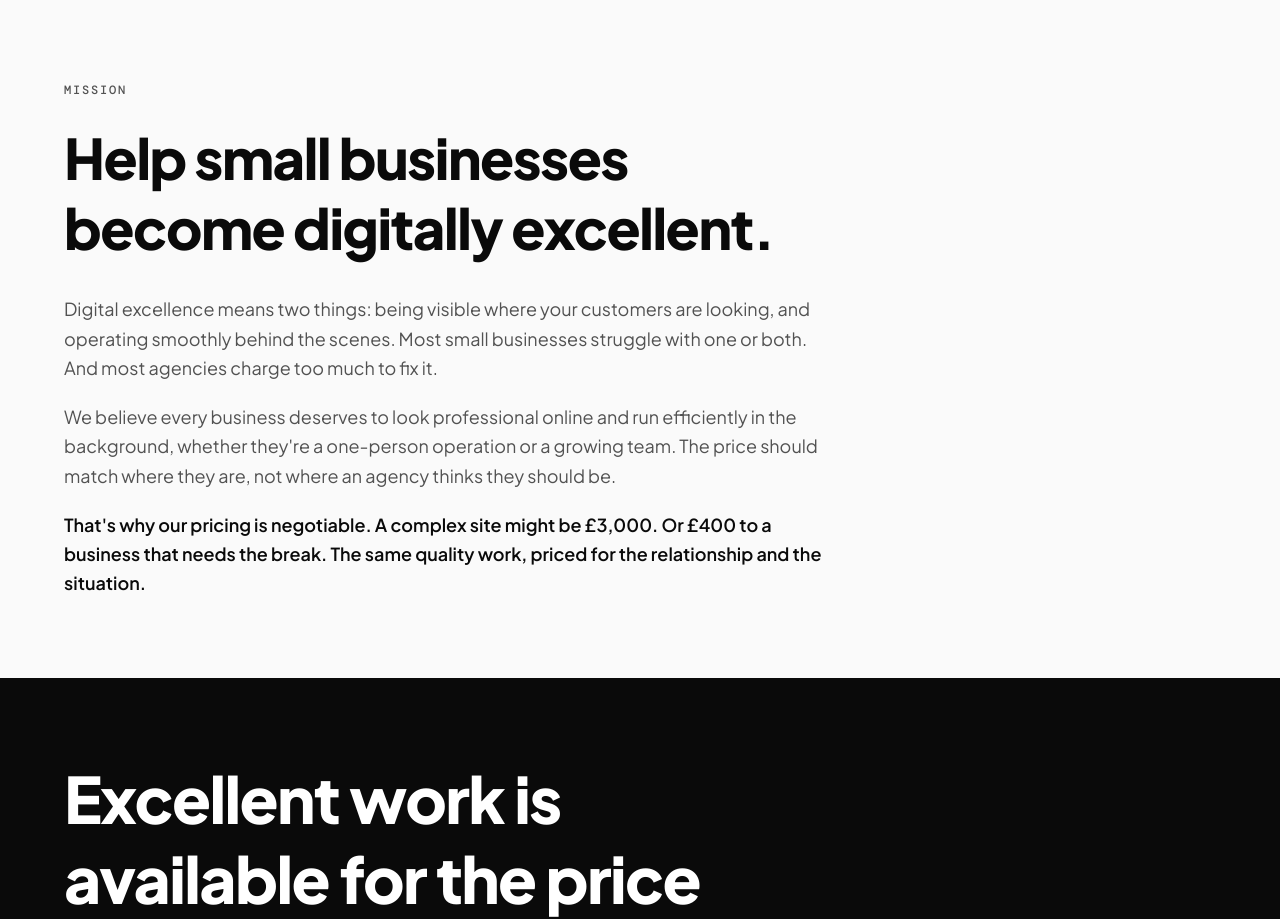
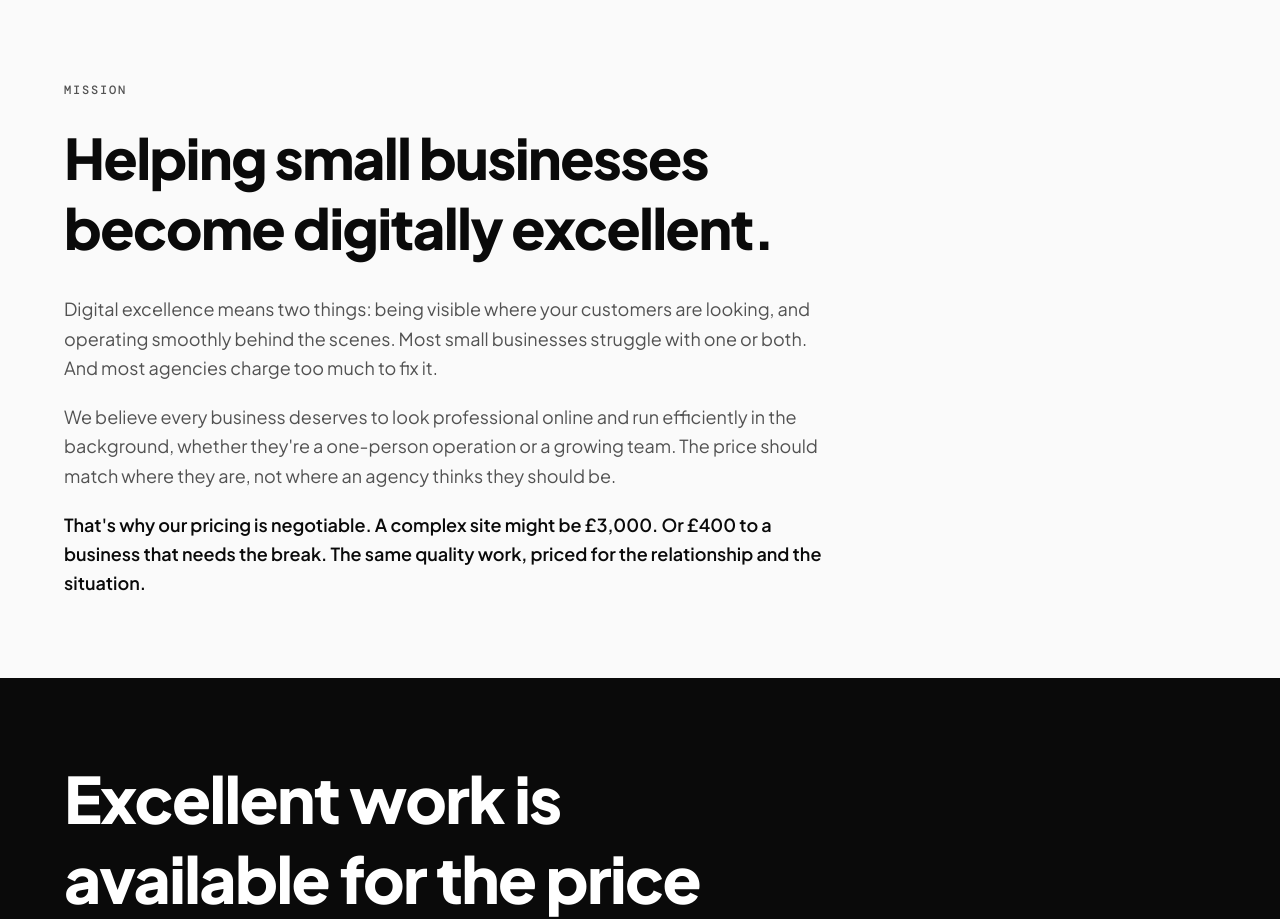
Before and after one commit to rennyreign/sorted, a Next.js app: page /about in a window 1280 px wide. Shown: the part 1780-2699 px from the top of the page. Built offline with nearby package versions, Linux system fonts and the light colour scheme.

Commit message:
fix: change Help to Helping in mission statement

```diff
--- a/app/about/page.tsx
+++ b/app/about/page.tsx
@@ -137,7 +137,7 @@ export default function AboutPage() {
               Mission
             </span>
             <h2 className="font-sans font-extrabold text-[#0A0A0A] text-[clamp(2rem,5vw,3.5rem)] leading-tight tracking-tight mb-8">
-              Help small businesses become digitally excellent.
+              Helping small businesses become digitally excellent.
             </h2>
             <div className="space-y-5 text-[#525252] text-lg leading-relaxed">
               <p>
```
